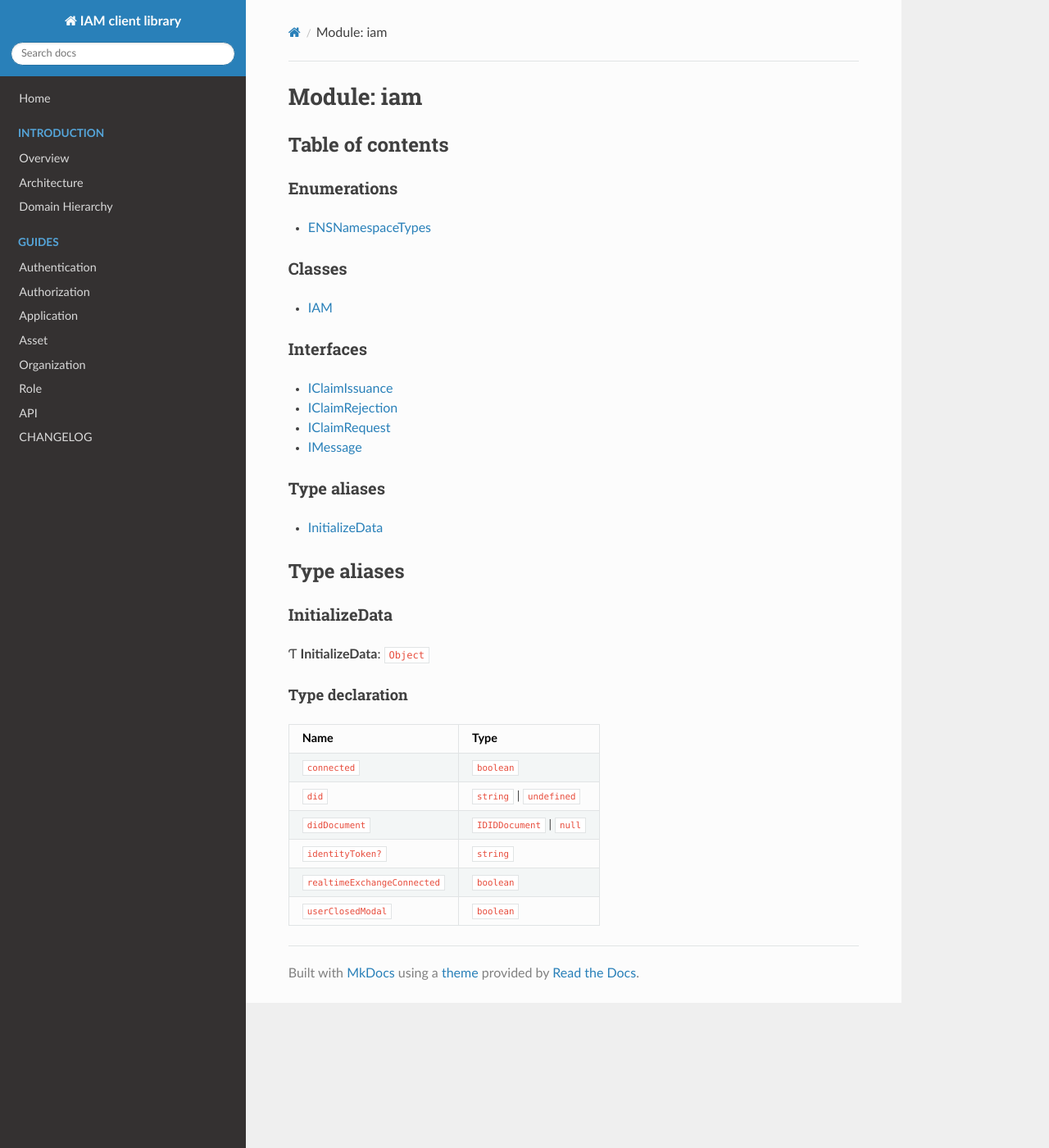
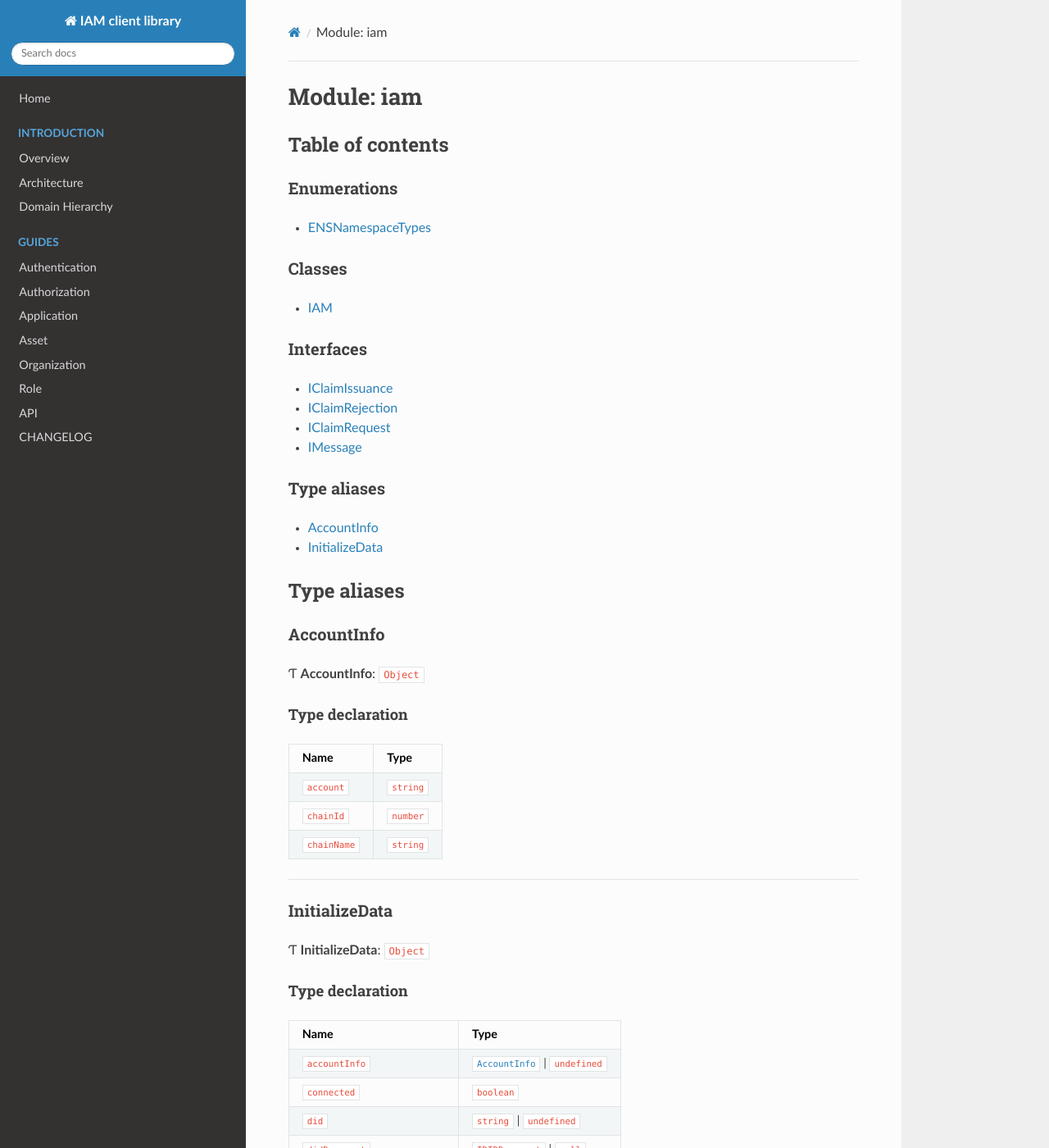
Before and after one commit to energywebfoundation/iam-client-lib, an MkDocs documentation site: the page built from docs/api/modules/iam.md, in a window 1280 px wide and 1400 px high. Shown: the whole window at 82% size. Built offline with MkDocs 1.6.1, drawn with Linux system fonts in a browser that asks for light colours; nearby versions of some CDN libraries.

Commit message:
feat(core): expose chain and account on initializeConnection
chain id, chain name, account addres are exposed to be able to display this information in staking ui

```diff
--- a/docs/api/modules/iam.md
+++ b/docs/api/modules/iam.md
@@ -19,9 +19,24 @@
 
 ### Type aliases
 
+- [AccountInfo](iam.md#accountinfo)
 - [InitializeData](iam.md#initializedata)
 
 ## Type aliases
+
+### AccountInfo
+
+Ƭ **AccountInfo**: `Object`
+
+#### Type declaration
+
+| Name | Type |
+| :------ | :------ |
+| `account` | `string` |
+| `chainId` | `number` |
+| `chainName` | `string` |
+
+___
 
 ### InitializeData
 
@@ -31,6 +46,7 @@
 
 | Name | Type |
 | :------ | :------ |
+| `accountInfo` | [`AccountInfo`](iam.md#accountinfo) \| `undefined` |
 | `connected` | `boolean` |
 | `did` | `string` \| `undefined` |
 | `didDocument` | `IDIDDocument` \| ``null`` |
```
Also changed, not shown: docs/api/interfaces/iam_chainConfig.ChainConfig.md (+7 -0 lines), 5 other files.
